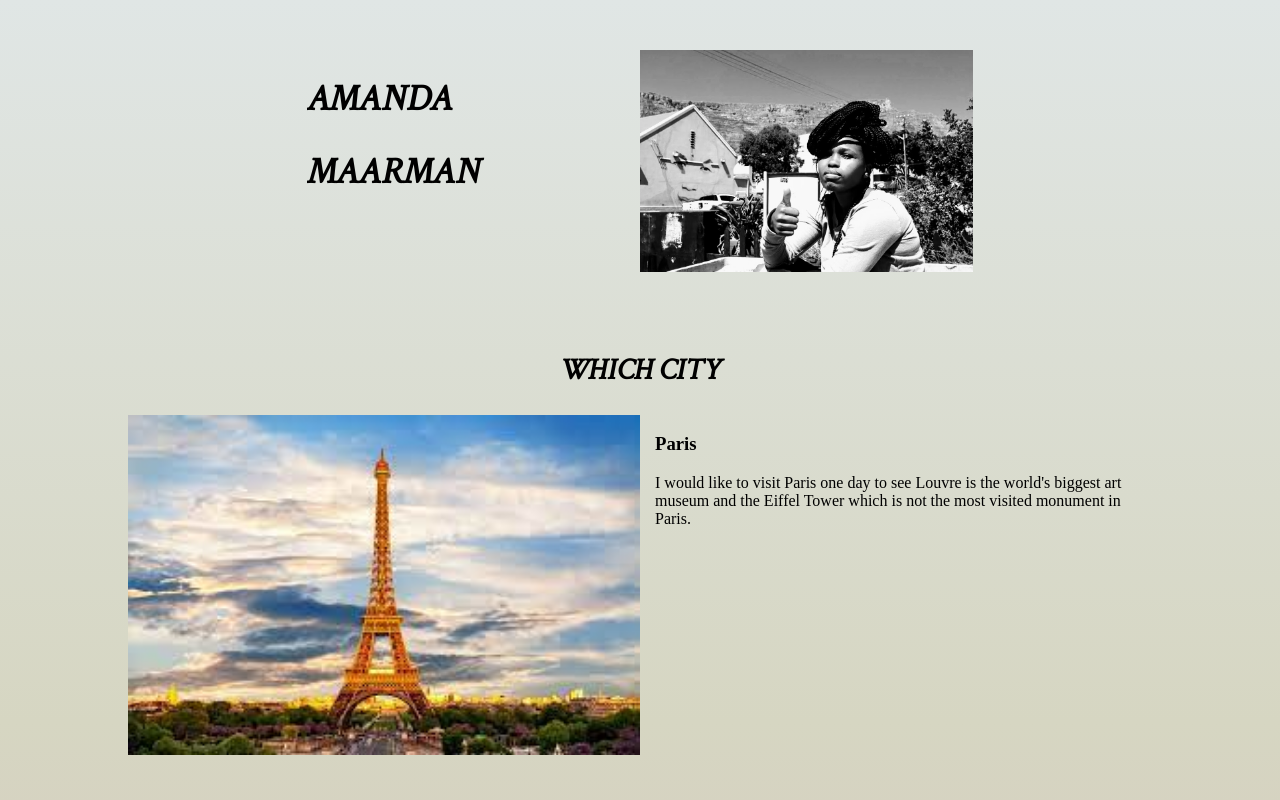
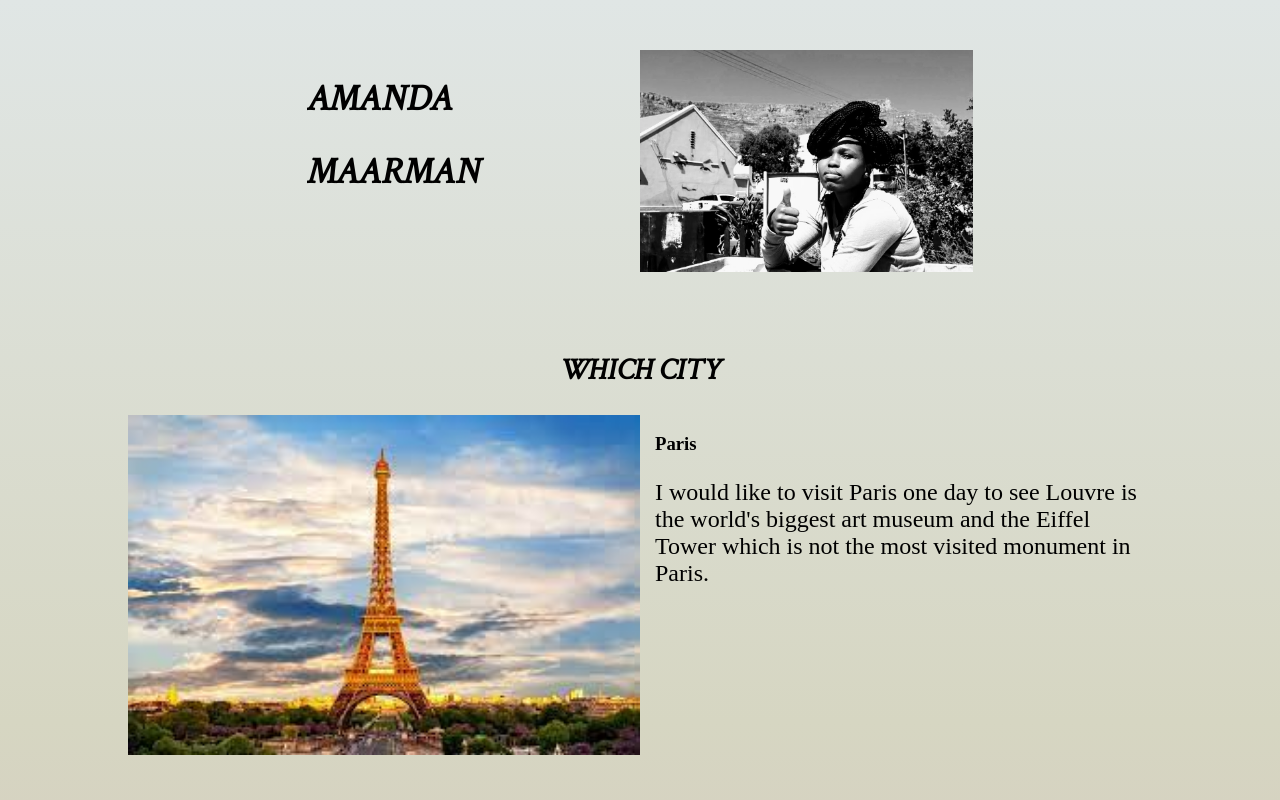
Before and after one commit to amandam2017/basic-webpage, a plain HTML site: page my-webpage.html in a window 1280 px wide. Shown: the top 800 px of the page. Drawn offline with Linux system fonts and the light colour scheme.

Commit message:
changed imaged on historical section on mainstyles, paragraphs font size on all screens both on mainstyles and my-webpage.html

```diff
--- a/css/main-styles.css
+++ b/css/main-styles.css
@@ -161,7 +161,7 @@ p{
 
 @media (min-width:1024px){
     .historical_section img{
-        width: 130px;
+        width: 150px;
         height: 230px;
     }
 }
--- a/my-webpage.html
+++ b/my-webpage.html
@@ -75,6 +75,9 @@ h2{
     text-transform: uppercase;
     text-align: center;
     font-size: 22px;
+}
+p{
+    font-size: 1.3em;
 }
 
 ul li{
@@ -170,6 +173,9 @@ ul li{
     }
     h2{
         font-size: 30px;
+    }
+    p{
+        font-size: 1.5em;
     }
 }
     </style>
```
